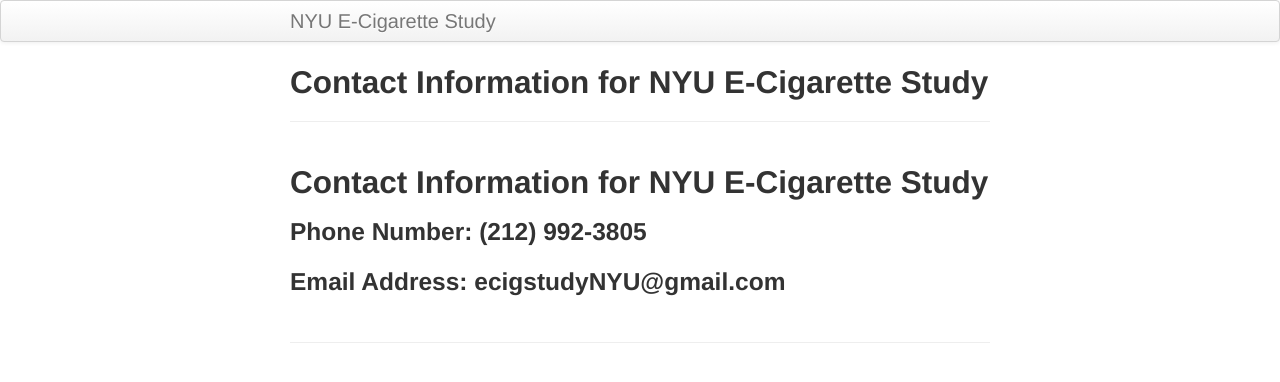
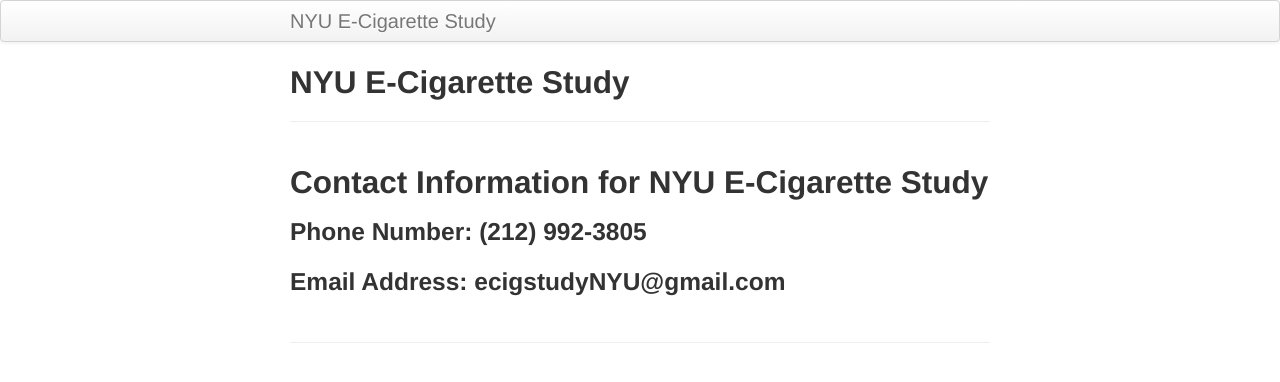
Before and after one commit to nyu-mhealth/juul_study_page, a Jekyll site: the page built from pages/contact_info.md, in a window 1280 px wide. Shown: the top 382 px of the page. Built offline with Jekyll 4.4.1, drawn with Linux system fonts in a browser that asks for light colours; our own code applies the rules of GitHub Pages for plain Markdown files; part of the change alters nothing that is shown.

Commit message:
Update contact_info.md

```diff
--- a/pages/contact_info.md
+++ b/pages/contact_info.md
@@ -1,3 +1,8 @@
+---
+layout: page
+title: NYU E-Cigarette Study
+---
+
 ## Contact Information for NYU E-Cigarette Study
 ### Phone Number: (212) 992-3805
 ### Email Address: ecigstudyNYU@gmail.com
```
